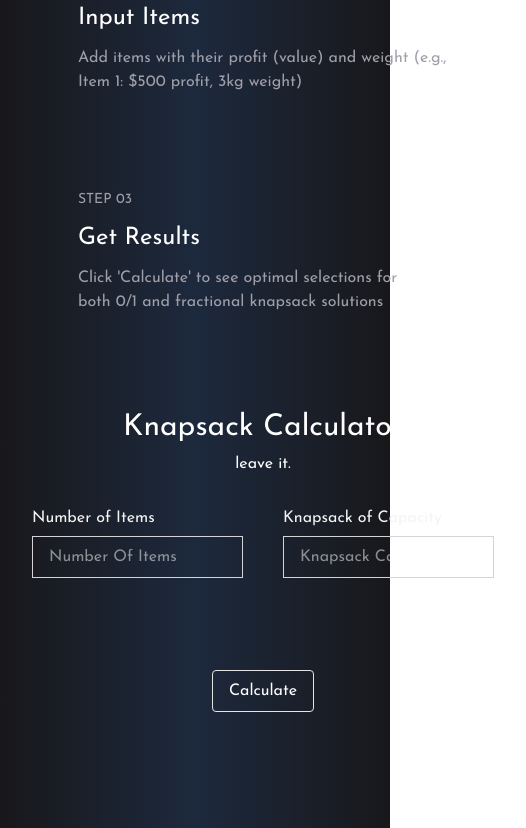
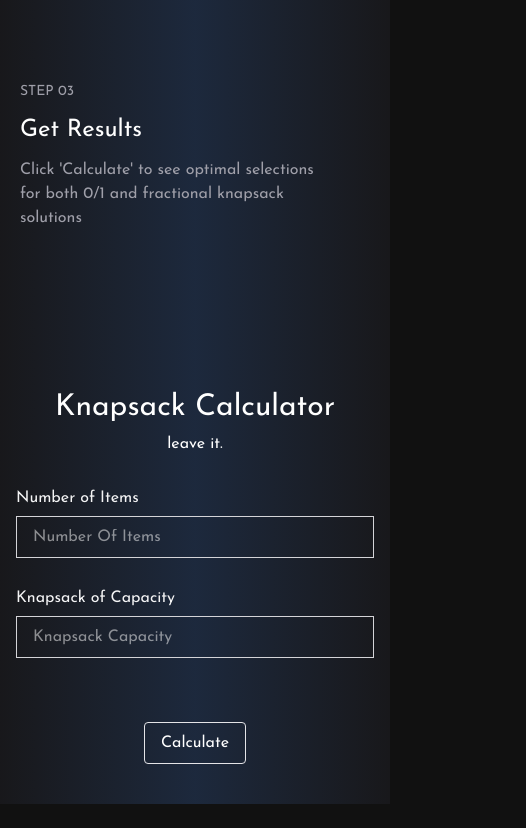
Before and after one commit to stealthscripter/knapsack-visualizer, a React (Vite) app: page / in a window 390 px wide. Shown: the part 1080-1908 px from the top of the page, 526 px wide, since content can reach past the window. After the commit the page ends 1884 px from the top, so only its background shows below. Built offline with nearby package versions, Linux system fonts and the light colour scheme.

Commit message:
responsive maker

```diff
--- a/index.html
+++ b/index.html
@@ -18,8 +18,8 @@
   <title>Knapsack Calculator</title>
 </head>
 
-<body class="">
-  <div id="root" class="min-h-screen"></div>
+<body class="min-h-screen ">
+  <div id="root"></div>
   <script type="module" src="/src/main.tsx"></script>
 </body>
 
--- a/package.json
+++ b/package.json
@@ -4,7 +4,7 @@
   "version": "0.0.0",
   "type": "module",
   "scripts": {
-    "dev": "vite",
+    "dev": "vite --host",
     "build": "tsc -b && vite build",
     "lint": "eslint .",
     "preview": "vite preview"
--- a/src/components/Hero.tsx
+++ b/src/components/Hero.tsx
@@ -1,11 +1,11 @@
 function Hero() {
   return (
-    <div className="col-start-2 col-end-7 font-josefin md:py-52 py-56 text-center">
+    <div className="col-start-2 col-end-7 font-josefin md:py-52 pb-56 pt-32 text-center md:px-0 px-5">
       <h1 className="md:text-6xl text-5xl leading-16 md:leading-none font-semibold">Optimize Your Decisions</h1>
       <p className="md:text-2xl text-xl leading-8 mb-8 max-w-2xl mx-auto mt-4 text-zinc-300 md:leading-10">
         Solve complex knapsack problems with our algorithm toolkit
       </p>
-      <button className="border border-zinc-200 px-6 py-3 cursor-pointer text-xl hover:bg-zinc-200 hover:text-slate-800 duration-300">
+      <button className="border mt-5 md:mt-5 border-zinc-200 px-6 py-3 cursor-pointer text-xl hover:bg-zinc-200 hover:text-slate-800 duration-300">
         Try Now
       </button>
     </div>
--- a/src/components/Knapsack.tsx
+++ b/src/components/Knapsack.tsx
@@ -115,13 +115,17 @@ function Knapsack() {
   }
 
   return (
-    <div className="md:mt-40 p-4 col-start-2 col-span-5 grid md:grid-cols-5 my-20 font-josefin">
-      <h1 className="text-center md:text-4xl text-3xl col-span-5">Knapsack Calculator</h1>
-      <p className="md:text-xl text-base leading-9 text-center col-span-5">leave it.</p>
+    <div className="mt-40 md:p-4 col-start-2 col-span-5 md:grid grid-cols-5 font-josefin">
+      <h1 className="text-center md:text-4xl text-3xl col-span-5">
+        Knapsack Calculator
+      </h1>
+      <p className="md:text-xl text-base leading-9 text-center col-span-5">
+        leave it.
+      </p>
 
       <section className="col-start-2 col-span-3">
-        <div className="my-2 p-4 flex justify-center space-x-10">
-          <div className="flex flex-col space-y-1.5">
+        <div className="my-2 p-4 flex flex-col sm:flex-row justify-center space-y-7 sm:space-y-2 sm:space-x-10">
+          <div className="flex flex-col space-y-1.5 w-full sm:w-auto">
             <label htmlFor="items" className="text-zinc-100">
               Number of Items
             </label>
@@ -129,12 +133,12 @@ function Knapsack() {
               type="number"
               min={1}
               id="items"
-              className="border border-zinc-300 py-2 px-4 capitalize"
+              className="border border-zinc-300 py-2 px-4 capitalize w-full sm:w-auto"
               placeholder="number of items"
               onChange={handleRowsChange}
             />
           </div>
-          <div className="flex flex-col space-y-1.5">
+          <div className="flex flex-col space-y-1.5 w-full sm:w-auto">
             <label htmlFor="capacity" className="text-zinc-100">
               Knapsack of Capacity
             </label>
@@ -142,7 +146,7 @@ function Knapsack() {
               type="number"
               min={0}
               id="capacity"
-              className="border border-zinc-300 py-2 px-4 capitalize"
+              className="border border-zinc-300 py-2 px-4 capitalize w-full sm:w-auto"
               placeholder="knapsack capacity"
               value={capacity === 0 ? "" : capacity}
               onChange={(e) => setCapacity(parseInt(e.target.value))}
@@ -151,56 +155,86 @@ function Knapsack() {
         </div>
       </section>
 
-      <section className="col-start-2 col-span-3 flex justify-center items-start">
+      <section className="col-start-2 col-span-3 flex justify-center items-start w-full md:px-0 px-5">
         {items.length >= 1 && (
-          <table className={`table-auto`}>
+          <div className="w-full overflow-x-auto">
+            <table className="table-auto min-w-full border-collapse">
               <thead>
-              <tr className="">
-                <th className="text-center text-zinc-300 pt-5 pb-3">Item</th>
-                <th className="text-center text-zinc-300 pt-5 pb-3">Profit</th>
-                <th className="text-center text-zinc-300 pt-5 pb-3">Weight</th>
+                <tr>
+                  <th className="text-center text-zinc-300 pt-5 pb-3 px-4">
+                    Item
+                  </th>
+                  <th className="text-center text-zinc-300 pt-5 pb-3 px-4">
+                    Profit
+                  </th>
+                  <th className="text-center text-zinc-300 pt-5 pb-3 px-4">
+                    Weight
+                  </th>
                 </tr>
               </thead>
 
               <tbody>
                 {items.map((item, i) => (
                   <tr key={i}>
-                  <td className="border px-4 py-2">Item {i + 1}</td>
+                    <td className="border px-4 py-2 text-center">
+                      Item {i + 1}
+                    </td>
                     <td className="border px-4 py-2">
                       <input
                         type="number"
-                      placeholder="value"
+                        placeholder="Value"
                         min={0}
                         value={item.profit === 0 ? "" : item.profit}
                         onChange={handleItemChange(i, "profit")}
-                      className="w-full p-1 outline-none"
+                        className="w-full p-1 outline-none bg-transparent text-center"
                       />
                     </td>
                     <td className="border px-4 py-2">
                       <input
                         type="number"
-                      placeholder="value"
+                        placeholder="Value"
                         min={0}
                         value={item.weight === 0 ? "" : item.weight}
                         onChange={handleItemChange(i, "weight")}
-                      className="w-full p-1 outline-none"
+                        className="w-full p-1 outline-none bg-transparent text-center"
                       />
                     </td>
                   </tr>
                 ))}
               </tbody>
             </table>
+          </div>
         )}
       </section>
 
-      <section className="col-start-1 col-end-6 grid grid-cols-5 mt-10 space-x-10">
+      <div className="col-start-3 col-end-4 flex justify-center md:mt-2 space-x-10 md:my-0 my-5">
+        <button
+          onClick={handleCalculate}
+          className="border border-zinc-200 hover:bg-white hover:text-slate-900 duration-300 cursor-pointer px-4 py-2 rounded my-5"
+        >
+          Calculate
+        </button>
+        {result && (
+          <button
+            onClick={handleReset}
+            className="border border-zinc-200 hover:bg-white hover:text-slate-900 duration-300 cursor-pointer px-4 py-2 rounded my-5"
+          >
+            Reset
+          </button>
+        )}
+      </div>
+
+      <section className="grid grid-cols-1 md:grid-cols-5 gap-5 md:mt-10">
         {result && (
           <>
-            {/* 0-1 knapsack */}
-            <div className="col-start-1 col-end-4 text-center border border-amber-900">
+            {/* 0-1 Knapsack */}
+            <div className="md:col-span-3 text-center p-4">
               <h4 className="font-semibold text-2xl my-1">Knapsack 0/1</h4>
               <p className="my-2 text-base">Resultant Table</p>
-              <table className="table-auto w-full">
+
+              {/* Responsive Table Wrapper */}
+              <div className="overflow-x-auto">
+                <table className="table-auto w-full border-collapse">
                   <tbody>
                     {result.zeroOne.table.map((row, i) => (
                       <tr key={i}>
@@ -213,6 +247,7 @@ function Knapsack() {
                     ))}
                   </tbody>
                 </table>
+              </div>
 
               <div className="text-center mt-5">
                 <p className="my-2 text-base">Resultant Profit</p>
@@ -227,9 +262,8 @@ function Knapsack() {
               </div>
             </div>
 
-            {/* fractional knapsack */}
-
-            <div className="border border-amber-900 col-span-2">
+            {/* Fractional Knapsack */}
+            <div className="md:col-span-2 p-4">
               <div className="text-center">
                 <h4 className="font-semibold text-2xl my-1">
                   Fractional Knapsack
@@ -253,22 +287,6 @@ function Knapsack() {
           </>
         )}
       </section>
-      <div className="col-start-3 col-end-4 flex justify-center mt-2 space-x-10">
-        <button
-          onClick={handleCalculate}
-          className="border border-zinc-200 hover:bg-white hover:text-slate-900 duration-300 cursor-pointer px-4 py-2 rounded my-5"
-        >
-          Calculate
-        </button>
-        {result && (
-          <button
-            onClick={handleReset}
-            className="border border-zinc-200 hover:bg-white hover:text-slate-900 duration-300 cursor-pointer px-4 py-2 rounded my-5"
-          >
-            Reset
-          </button>
-        )}
-      </div>
     </div>
   );
 }
--- a/src/components/Steps.tsx
+++ b/src/components/Steps.tsx
@@ -17,7 +17,7 @@ const steps = [
 
 function Steps() {
   return (
-    <div className="col-start-3 col-span-3 md:mt-52 md:flex flex-col space-y-24">
+    <div className="col-start-3 col-span-3 md:mt-52 md:flex flex-col md:space-y-24 space-y-20 px-5 md:px-0" >
       {/* step 1 */}
 
       {steps.map((step, index) => (
--- a/src/index.css
+++ b/src/index.css
@@ -13,3 +13,11 @@ input[type='number'] {
   input[type='number']::-webkit-inner-spin-button {
     @apply appearance-none m-0;
   }
+
+  body {
+    min-height: 100vh;
+  }
+  body {
+    background-color: #111; /* Match your theme */
+    padding-bottom: env(safe-area-inset-bottom);
+  }
--- a/src/layout/AppLayout.tsx
+++ b/src/layout/AppLayout.tsx
@@ -6,7 +6,7 @@ import Steps from '../components/Steps'
 
 function AppLayout() {
   return (
-    <div className='grid grid-cols-1 md:grid-cols-4 lg:grid-cols-7 sm:grid-cols-1  text-white'>
+    <div className='md:grid grid-cols-1 md:grid-cols-4 lg:grid-cols-7 text-white'>
         <NavBar />
         <Hero />
         <Steps />
```
Lines whose indentation alone changed are shown as unchanged.
